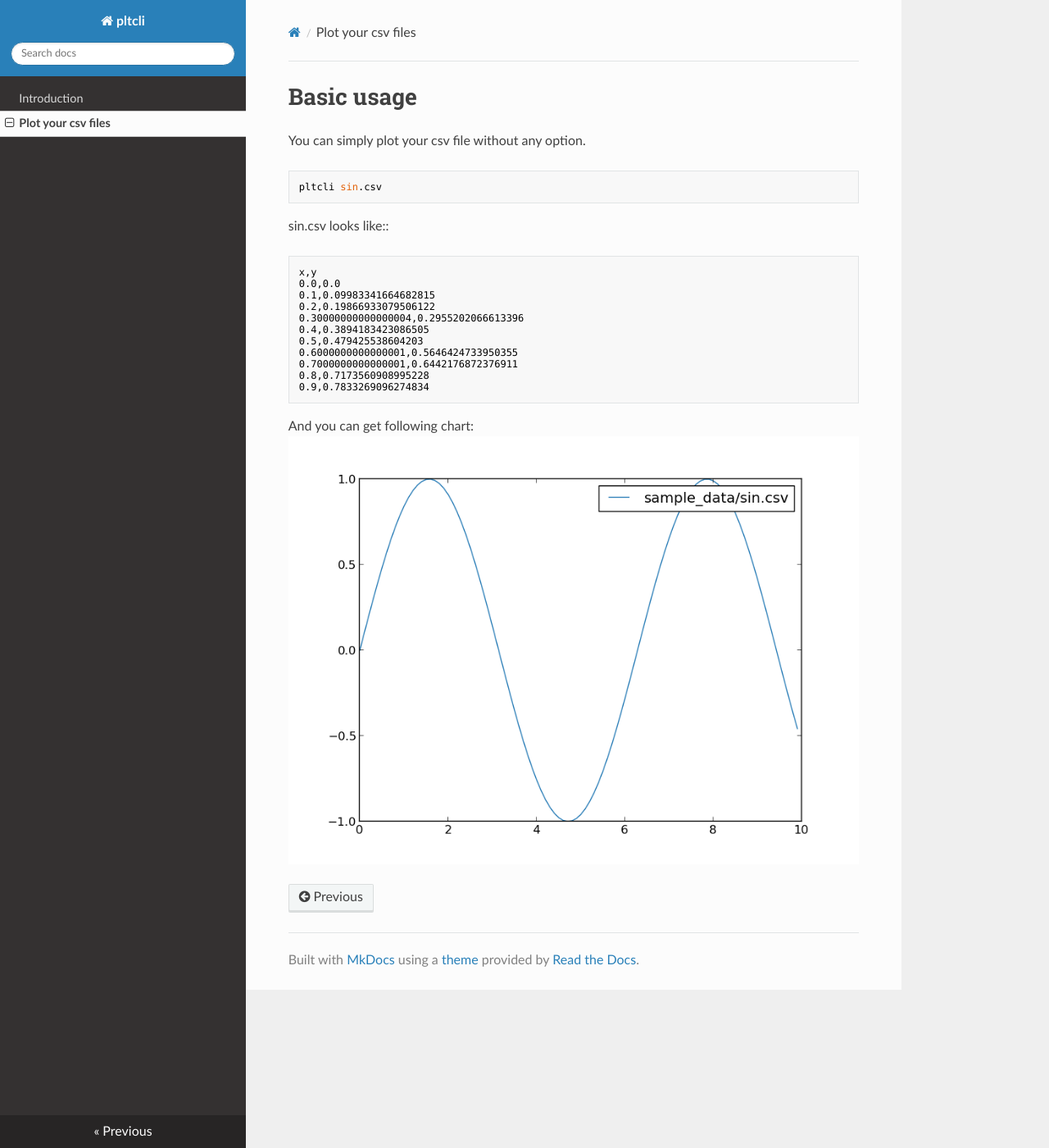
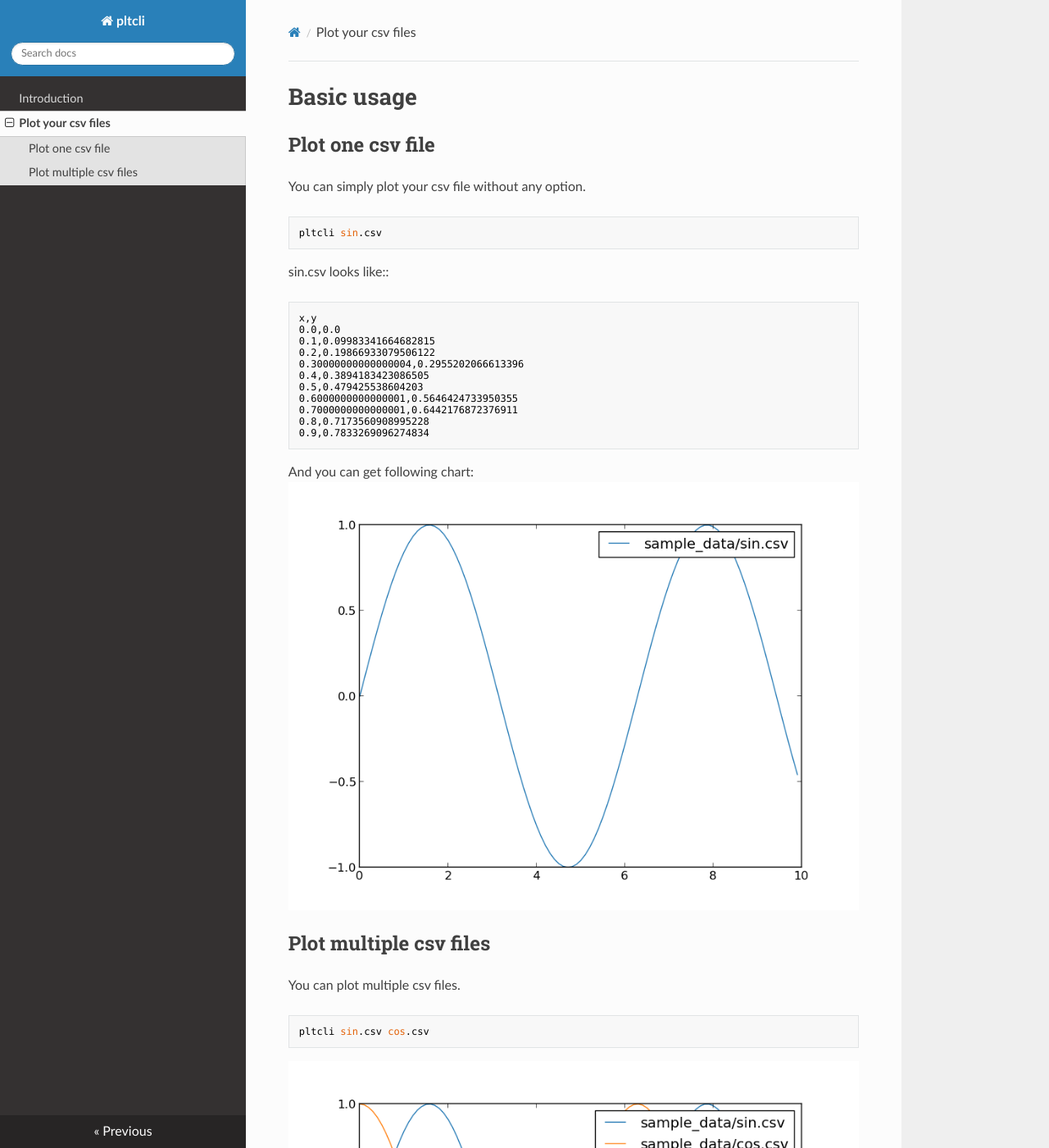
Before and after one commit to garaemon/pltcli, an MkDocs documentation site: the page built from docs/01_basic.md, in a window 1280 px wide and 1400 px high. Shown: the whole window at 82% size. Built offline with MkDocs 1.6.1, drawn with Linux system fonts in a browser that asks for light colours; nearby versions of some CDN libraries; old or Windows-style settings are respelled for this version of MkDocs.

Commit message:
Add multiple csv file example to document

````diff
--- a/docs/01_basic.md
+++ b/docs/01_basic.md
@@ -1,5 +1,8 @@
 Basic usage
 ===========
+
+Plot one csv file
+-----------------
 
 You can simply plot your csv file without any option.
 ```
@@ -23,3 +26,12 @@ x,y
 
 And you can get following chart:
 ![sin](images/sin.png)
+
+
+Plot multiple csv files
+-----------------------
+You can plot multiple csv files.
+```
+pltcli sin.csv cos.csv
+```
+![sin_cos](images/sin_cos.png)
````
Also changed, not shown: docs/images/sin_cos.png (added), 1 other file.
